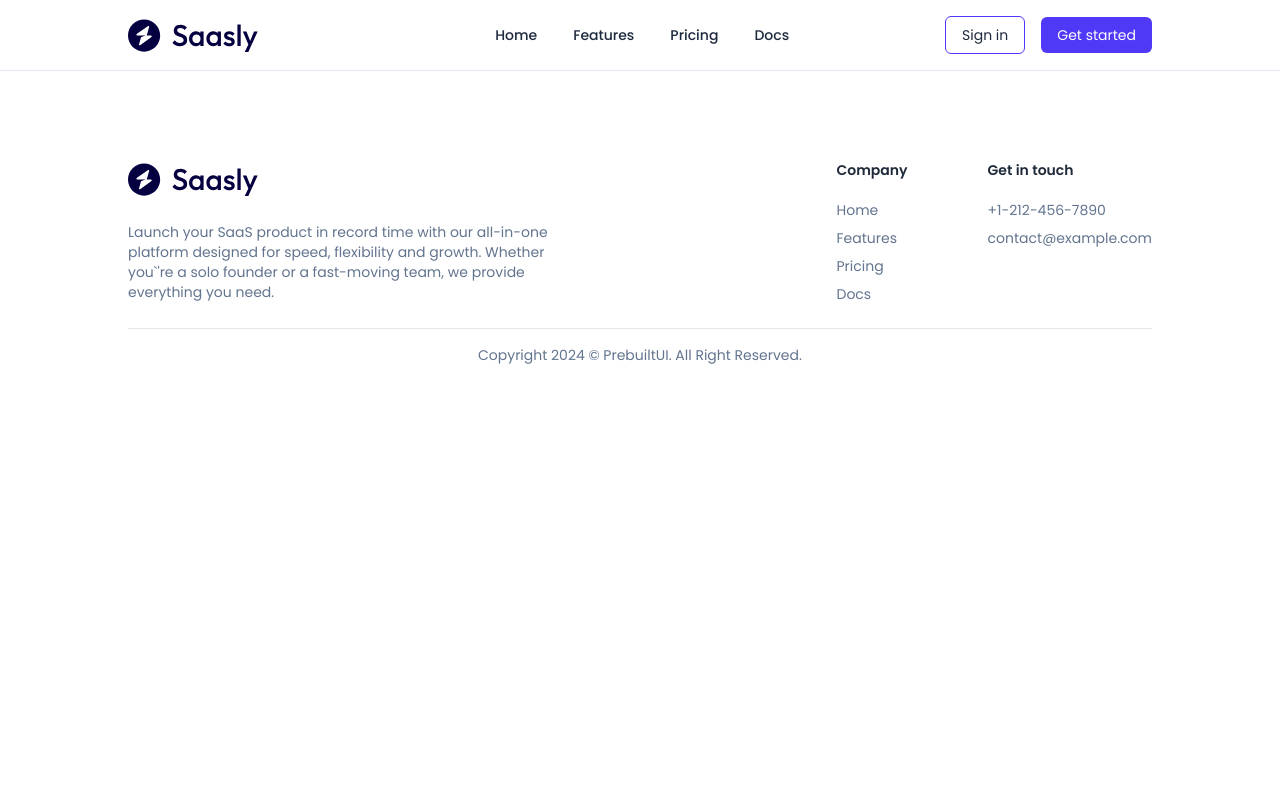
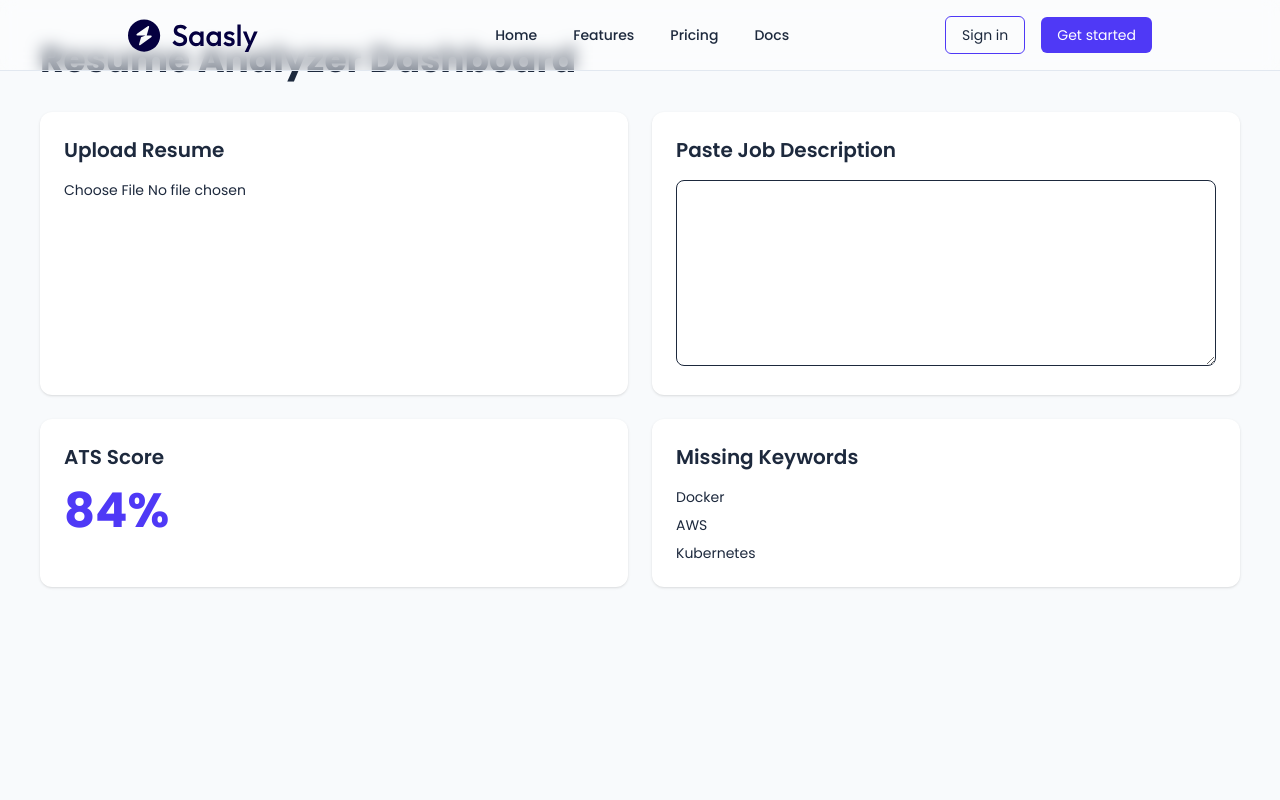
Before and after one commit to palaksss/fsdg-project, a React (Vite) app in the folder frontend/: page /dashboard in a window 1280 px wide. Shown: the top 800 px of the page. Built offline with nearby package versions, Linux system fonts and the light colour scheme.

Commit message:
dashboard changes

```diff
--- a/frontend/package.json
+++ b/frontend/package.json
@@ -15,7 +15,7 @@
     "react": "^19.1.1",
     "react-dom": "^19.1.1",
     "react-fast-marquee": "^1.6.5",
-    "react-router-dom": "^7.8.0",
+    "react-router-dom": "^7.18.1",
     "tailwindcss": "^4.1.11"
   },
   "devDependencies": {
--- a/frontend/src/App.jsx
+++ b/frontend/src/App.jsx
@@ -1,5 +1,6 @@
 import { Route, Routes } from "react-router-dom";
 import Home from "./pages/Home";
+import Dashboard from "./pages/Dashboard";
 import Navbar from "./components/Navbar";
 import Footer from "./components/Footer";
 
@@ -7,9 +8,16 @@ export default function App() {
     return (
         <>
             <Navbar />
+
             <Routes>
                 <Route path="/" element={<Home />} />
+
+                <Route
+                    path="/dashboard"
+                    element={<Dashboard />}
+                />
             </Routes>
+
             <Footer />
         </>
     );
--- /dev/null
+++ b/frontend/src/pages/Dashboard.jsx
@@ -0,0 +1,53 @@
+export default function Dashboard() {
+  return (
+    <div className="min-h-screen bg-slate-50 p-10">
+      <h1 className="text-4xl font-bold mb-8">
+        Resume Analyzer Dashboard
+      </h1>
+
+      <div className="grid md:grid-cols-2 gap-6">
+
+        <div className="bg-white rounded-xl p-6 shadow">
+          <h2 className="font-semibold text-xl mb-4">
+            Upload Resume
+          </h2>
+
+          <input type="file" />
+        </div>
+
+        <div className="bg-white rounded-xl p-6 shadow">
+          <h2 className="font-semibold text-xl mb-4">
+            Paste Job Description
+          </h2>
+
+          <textarea
+            className="w-full border p-3 rounded-lg"
+            rows="8"
+          />
+        </div>
+
+        <div className="bg-white rounded-xl p-6 shadow">
+          <h2 className="font-semibold text-xl">
+            ATS Score
+          </h2>
+
+          <p className="text-5xl font-bold text-indigo-600 mt-4">
+            84%
+          </p>
+        </div>
+
+        <div className="bg-white rounded-xl p-6 shadow">
+          <h2 className="font-semibold text-xl mb-4">
+            Missing Keywords
+          </h2>
+
+          <ul className="space-y-2">
+            <li>Docker</li>
+            <li>AWS</li>
+            <li>Kubernetes</li>
+          </ul>
+        </div>
+      </div>
+    </div>
+  );
+}
--- a/frontend/src/sections/HeroSection.jsx
+++ b/frontend/src/sections/HeroSection.jsx
@@ -1,32 +1,40 @@
 import { ChevronRightIcon, SparklesIcon } from "lucide-react";
+import { useNavigate } from "react-router-dom";
 
 export default function HeroSection() {
+    const navigate = useNavigate();
     return (
         <div className="flex flex-col items-center justify-center text-center bg-[url('/assets/hero-section-dot-image.png')] bg-cover bg-no-repeat">
-            <a href="#" className="flex items-center gap-2 rounded-full p-1 pr-3 mt-44 text-indigo-600 bg-indigo-50">
+            <a
+                href="#"
+                className="flex items-center gap-2 rounded-full p-1 pr-3 mt-44 text-indigo-600 bg-indigo-50"
+            >
                 <span className="bg-indigo-600 text-white text-xs px-3.5 py-1 rounded-full">
-                    NEW
+                    AI
                 </span>
+
                 <p className="flex items-center gap-1">
-                    <span>Try 30 days free trial option </span>
-                    <ChevronRightIcon size={16} />
+                    <span>AI-Powered ATS Resume Analyzer</span>
+                <ChevronRightIcon size={16} />
                 </p>
             </a>
             <h1 className="text-[40px]/12 md:text-[54px]/16 font-semibold max-w-3xl mt-4">
-                Build, launch and scale{" "}
+                Optimize your{" "}
                 <span className="bg-gradient-to-r from-indigo-600 to-pink-500 bg-clip-text text-transparent">
-                    your SaaS
+                    Resume
                 </span>
-                {" "}faster
+                {" "}with AI
             </h1>
-            <p className="text-base text-slate-600 max-w-lg mt-5">Workflows that never miss. automation that helps your team do more, effortlessly.</p>
+            <p className="text-base text-slate-600 max-w-lg mt-5">Analyze your resume against job descriptions, discover missing skills, improve your ATS score, and receive AI-powered suggestions instantly.</p>
             <div className="flex items-center gap-4 mt-6">
-                <button className="bg-indigo-600 hover:bg-indigo-700 transition px-8 py-3 rounded-md text-white">
-                    <span>Get Started</span>
+                <button
+                    onClick={() => navigate("/dashboard")}
+                    className="bg-indigo-600 hover:bg-indigo-700 transition px-8 py-3 rounded-md text-white">
+                    Analyze Resume
                 </button>
+
                 <button className="flex items-center justify-center gap-2 border border-indigo-400 px-5 py-3 rounded-md text-indigo-600">
-                    <SparklesIcon size={16} />
-                    <span>AI Features</span>
+                    View Features
                 </button>
             </div>
             <img className="w-full max-w-xl mt-16 drop-shadow-2xl drop-shadow-blue-500/15 mx-auto" src="/assets/hero-section-card-image.svg" alt="Hero Section Card Image" width={1000} height={500} fetchPriority="high" />
```
Also changed, not shown: 1 other file (tests, documents, lock files or other folders).
